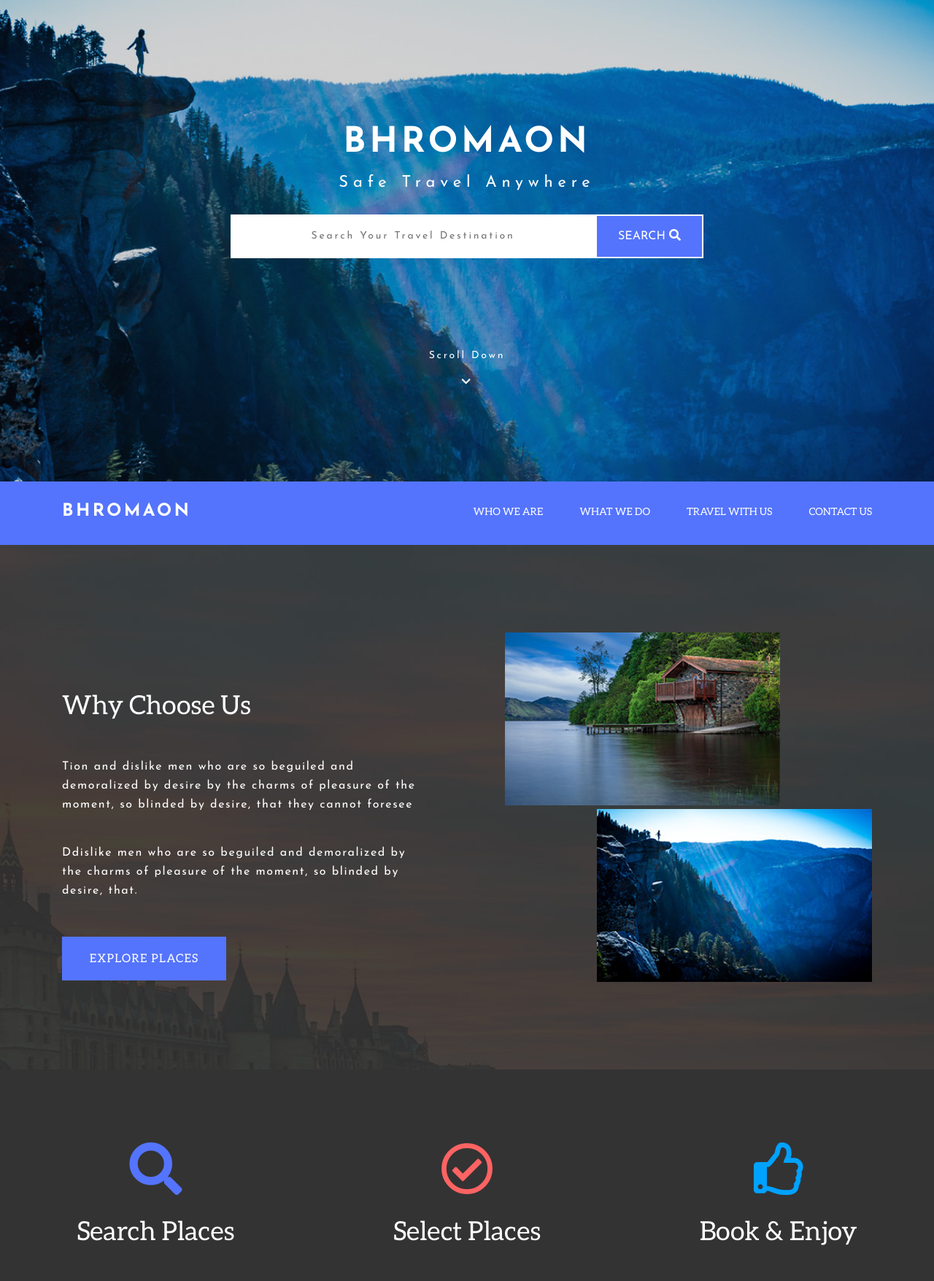
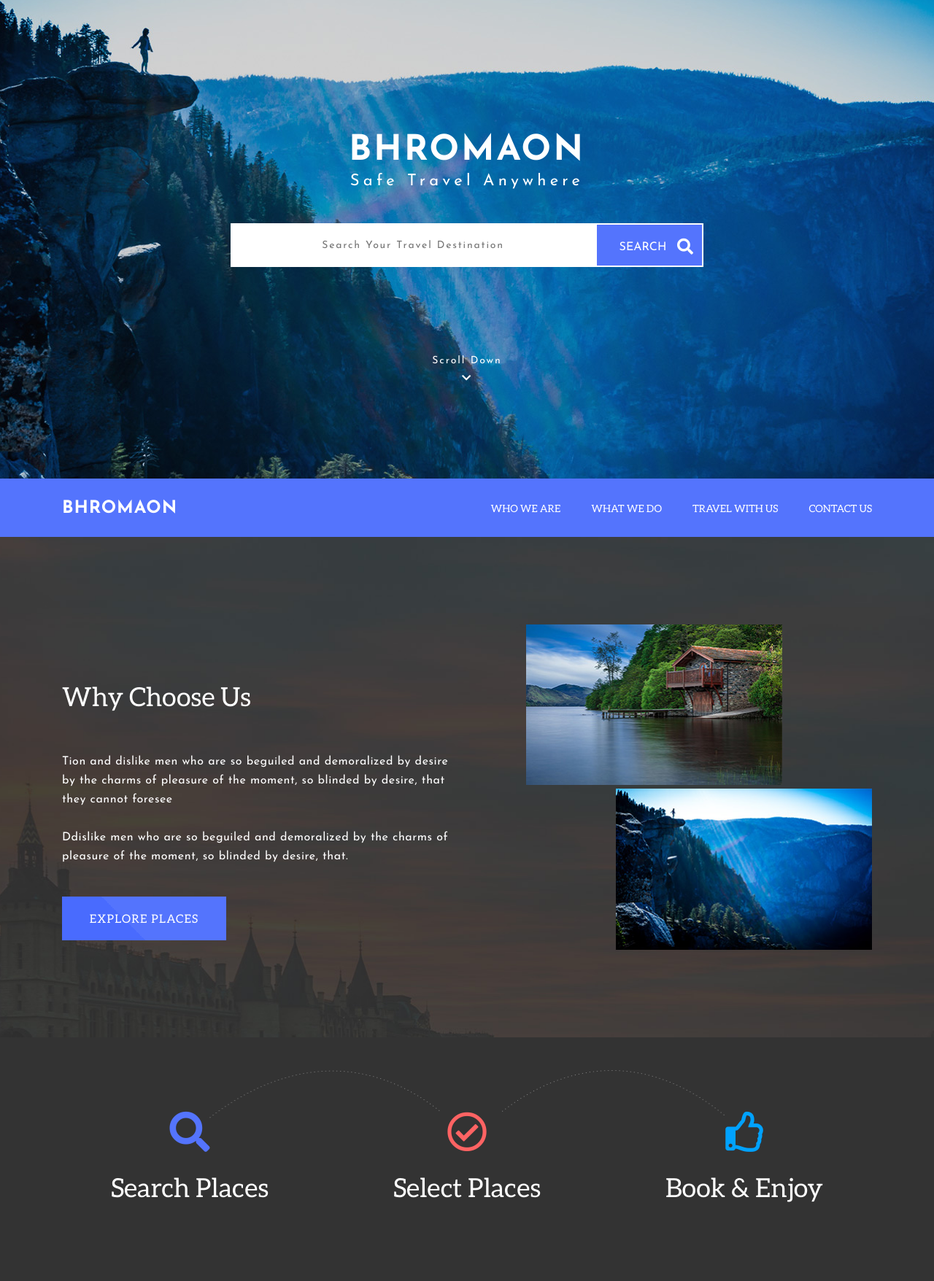
Before and after one commit to alena36/travel-more, a plain HTML site: page index.html in a window 1280 px wide. Shown: the part 84-1840 px from the top of the page at 73% size. Drawn offline with nearby package versions, Linux system fonts and the light colour scheme; files that its build step writes are made by us from their sources.

Commit message:
improve style

```diff
--- a/scss/base.scss
+++ b/scss/base.scss
@@ -24,7 +24,8 @@ body {
 
 .scroll {
 	font-size: 14px;
-	letter-spacing: 0.2em;
+	// letter-spacing: 0.2em;
+	letter-spacing: 0.14em;
 	text-decoration: none;
 	color: #ffffff;
 
@@ -39,7 +40,7 @@ body {
 
 	&__icon {
 		display: block;
-		margin-top: 15px;
+		margin-top: 3px;
 
 	&:hover {
 		opacity: 0.6;
@@ -56,7 +57,8 @@ body {
 	font-size: 24px;
 	font-weight: 700;
 	color: #ffffff;
-	letter-spacing: 0.14em;
+	// letter-spacing: 0.14em;
+	letter-spacing: 0.04em;
 	text-transform: uppercase;
 	text-decoration: none;
 
@@ -88,12 +90,13 @@ body {
 
 .section-text {
 	font-size: $font-size--section-text;
-	letter-spacing: $letter-spacing--section-text;
-	margin-bottom: 40px;
+	// letter-spacing: $letter-spacing--section-text;
+	letter-spacing: 0.034em;
+	margin-bottom: 26px;
 }
 
 .section-text:last-of-type {
-	margin-bottom: 50px;
+	margin-bottom: 42px;
 }
 
 .button {
@@ -105,12 +108,12 @@ body {
 	color: #ffffff;
 	height: 60px;
 	width: 225px;
-	background-color: #5474fd;
+	background: linear-gradient(45deg, $background-color--button-dark-blue 0%,$background-color--button-dark-blue 40%,$background-color--button-blue 40%,$background-color--button-blue 100%);
 	padding: 0;
 	border: 0;
 
 	&:hover {
-		background-color: #2e53ef;
+		background: linear-gradient(45deg, $background-color--button-dark-blue 0%,$background-color--button-dark-blue 100%,$background-color--button-blue 100%,$background-color--button-blue 100%);
 	}
 
 	&:focus {
--- a/scss/blocks/about.scss
+++ b/scss/blocks/about.scss
@@ -3,7 +3,7 @@
 	background-size: cover;
 
 	&__section-title {
-		margin-bottom: 60px;
+		margin-bottom: 64px;
 	}
 }
 
@@ -15,22 +15,22 @@
 
 .about-left,
 .about-right {
-	width: 50%;
+	width: 43%;
 }
 
 .about-left {
-	padding-right: 52px;
+	width: 49%;
 	padding-top: 85px;
 }
 
 .about-right {
 	display: flex;
 	flex-direction: column;
-	padding-left: 52px;
+	padding-left: 96px;
 }
 
 .photo {
-	width: 75%;
+	width: 74%;
 
 	&__left {
 		align-self: flex-start;
--- a/scss/blocks/country.scss
+++ b/scss/blocks/country.scss
@@ -15,24 +15,27 @@
 	&__box {
 		background-color: rgba(0,0,0,0.6);
 		padding: 50px 30px;
-		width: 45%;
+		width: 43.3%;
 	}
 
 	&__title,
 	&__subtitle {
-		font-size: 20px;
+		font-size: 19px;
 		margin: 0;
-		margin-bottom: 30px;
+		margin-bottom: 20px;
 	}
 
 	&__subtitle {
 		text-transform: uppercase;
+		font-weight: 400;
 	}
 
 	&__text {
-		font-size: 16px;
+		// font-size: 16px;
+		font-size: 13px;
+    	letter-spacing: 0.02em;
 		margin: 0;
-		margin-bottom: 50px;
+		margin-bottom: 40px;
 	}
 
 	&__box--second {
--- a/scss/blocks/form.scss
+++ b/scss/blocks/form.scss
@@ -2,12 +2,13 @@
 	display: flex;
 	justify-content: center;
 	width: 70%;
-	margin: 0 auto 120px;
+	margin: 0 auto 115px;
 
 	&__input {
 		box-sizing: border-box;
 		font-size: 14px;
-		letter-spacing: 0.2em;
+		letter-spacing: 0.13em;
+		// letter-spacing: 0.2em;
 		height: 60px;
 		width: 500px;
 		padding: 0;
@@ -25,9 +26,11 @@
 	}
 
 	&__btn {
+		position: relative;
 		height: 60px;
 		width: 148px;
-		padding: 0;
+		padding-top: 7px;
+    	padding-right: 24px;
 		background-color: #5474fd;
 		border: 2px solid #ffffff;
 		color: #ffffff;
@@ -42,4 +45,11 @@
 			border: 3px solid #ff6363;
 		}
 	}
+
+	&__icon {
+	    position: absolute;
+	    right: 12px;
+    	top: 19px;
+		font-size: 22px;
+	}
 }
--- a/scss/blocks/main-footer.scss
+++ b/scss/blocks/main-footer.scss
@@ -5,13 +5,15 @@
 	text-align: center;
 
 	&__logo {
+		font-size: 26px;
 		margin-bottom: 15px;
 	}
 
 	&__subtitle {
 		margin: 0;
-		margin-bottom: 30px;
-		font-size: 16px;
+		margin-top: 2px;
+    	margin-bottom: 19px;
+		font-size: 14px;
 		letter-spacing: 0.1em;
 		font-weight: 400;
 	}
--- a/scss/blocks/main-header.scss
+++ b/scss/blocks/main-header.scss
@@ -1,5 +1,5 @@
 .main-header {
-	padding-top: 267px;
+	padding-top: 278px;
 	text-align: center;
 	background: #0575bd url("../img/header-bg.jpg") 50% no-repeat;
 	background-size: cover;
@@ -8,25 +8,29 @@
 		margin: 0;
 		font-size: 48px;
 		font-weight: 700;
-		letter-spacing: 0.1em;
+		// letter-spacing: 0.1em;
+		letter-spacing: 0.06em;
 		text-transform: uppercase;
 	}
 
 	&__subtitle {
+		margin-top: 16px;
+		margin-bottom: 44px;
 		font-size: 22px;
 		font-weight: 400;
-		letter-spacing: 0.31em;
+		// letter-spacing: 0.31em;
+		letter-spacing: 0.24em;
 	}
 
 	&__navigation-container {
 		background: #5474fd;
-		margin-top: 130px;
+		margin-top: 131px;
 	}
 
 	&__navigation {
 		display: flex;
 		padding-top: 28px;
-		padding-bottom: 32px;
+		padding-bottom: 25px;
 		justify-content: space-between;
 	}
 }
--- a/scss/blocks/main-navigation.scss
+++ b/scss/blocks/main-navigation.scss
@@ -1,7 +1,8 @@
 .main-navigation {
 
 	&__item {
-		margin-left: 50px;
+		// margin-left: 50px;
+		margin-left: 42px;
 	}
 
 	&__link {
--- a/scss/blocks/process-list.scss
+++ b/scss/blocks/process-list.scss
@@ -1,13 +1,32 @@
-.process-list{
+.process-list {
+	position: relative;
+
+	&::before {
+		content: "";
+		position: absolute;
+		width: 62%;
+	    height: 100px;
+	    bottom: 75px;
+	    left: 19%;
+		box-sizing: border-box;
+		background-image: url("../img/shape-1.png");
+		background-repeat: no-repeat;
+		background-position: center center;
+	}
+
 	&__item {
 		font-family: $font-family--Aleo;
 		font-size: 36px;
 		width: 33.3333333%;
 		text-align: center;
+
+		&.select {
+			z-index: 0;
+		}
 	}
 
 	&__icon {
-		font-size: 72px;
+		font-size: 55px;
 		display: block;
 		margin-bottom: 35px;
 	}
@@ -18,6 +37,7 @@
 
 	&__icon--select {
 		color: #ff6363;
+		background-color: #333333;
 	}
 
 	&__icon--book {
--- a/scss/blocks/process.scss
+++ b/scss/blocks/process.scss
@@ -1,7 +1,13 @@
 .process {
+	padding-top: 102px;
+    padding-bottom: 118px;
 	background-color: #333333;
-	padding-top: 100px;
-	padding-bottom: 120px;
+
+	& .container {
+		width: 1140px;
+	    padding-left: 0;
+	    padding-right: 0;
+	}
 }
 
 .search {
--- a/scss/blocks/reviews.scss
+++ b/scss/blocks/reviews.scss
@@ -6,27 +6,26 @@
 
 	&__section-title {
 		text-align: center;
-		margin-bottom: 90px;
+		margin-bottom: 100px;
 	}
 
 	&__details {
 		display: flex;
 		position: relative;
 		background-color: #333333;
-		margin-bottom: 30px;
 	}
 
 	&__title {
 		margin: 0;
-		margin-bottom: 50px;
-		font-size: 20px;
+		margin-bottom: 38px;
+		font-size: 19px;
 		font-weight: 400;
 		text-transform: uppercase;
 		text-align: left;
 	}
 
 	&__text {
-		padding: 50px 55px 50px 60px;
+		padding: 50px 55px 43px 60px;
 	}
 
 	&__blockquote {
@@ -35,17 +34,18 @@
 
 	&__paragraph {
 		position: relative;
-		font-size: 16px;
-		margin: 0;
-		text-indent: 40px;
-		text-align: justify;
+	    font-size: 13px;
+	    margin: 0;
+	    text-indent: 29px;
+	    text-align: justify;
+	    letter-spacing: 0.02em;
 	}
 
 	&__qoute-icon {
 		position: absolute;
 		color: #5474fd;
-		font-size: 30px;
-		top: -20px;
-		left: -40px;
+		font-size: 20px;
+		top: -13px;
+		left: -30px;
 	}
 }
--- a/scss/variables.scss
+++ b/scss/variables.scss
@@ -5,3 +5,6 @@ $font-size--section-title: 36px;
 
 $font-size--section-text: 16px;
 $letter-spacing--section-text: 0.1em;
+
+$background-color--button-blue: #5474fd;
+$background-color--button-dark-blue: #496bfe;
```
Also changed, not shown: index.html (+2 -1 lines), 2 other files.
